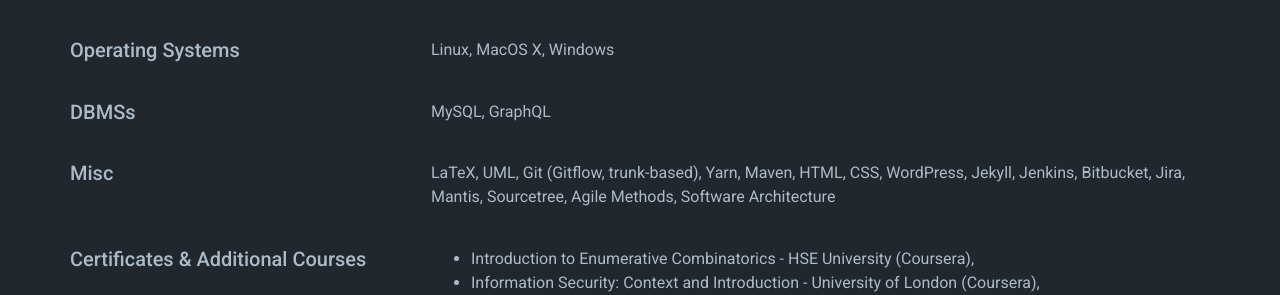
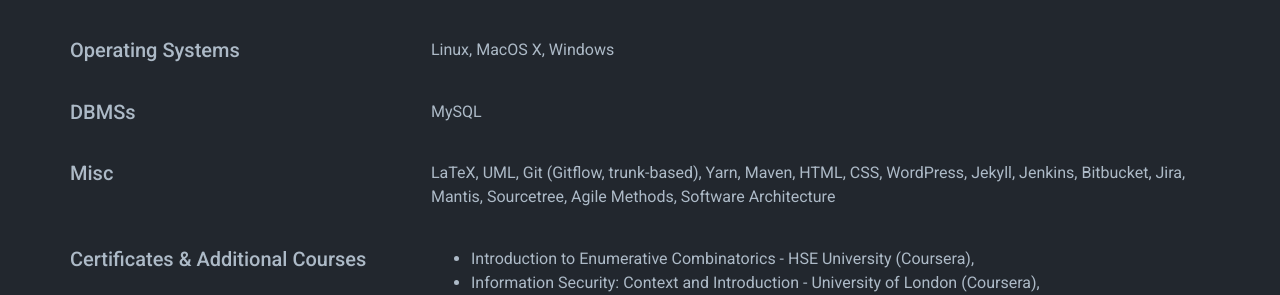
Before and after one commit to pgrepds/pgrepds.github.io, a Jekyll site: the page built from _pages/resume.html, in a window 1280 px wide. Shown: the part 1845-2140 px from the top of the page. Built offline with Jekyll 4.4.1, drawn with Linux system fonts in a browser that asks for light colours; nearby versions of some CDN libraries; a style sheet for code colours, icons or effects is not loaded.

Commit message:
Update cv.yml

```diff
--- a/_data/cv.yml
+++ b/_data/cv.yml
@@ -111,7 +111,7 @@
       text-alignment: left
       title: DBMSs
       description: | # this will include new lines to allow paragraphs
-        MySQL, GraphQL
+        MySQL
     - layout: top-left
       text-alignment: left
       left-margin:
```
